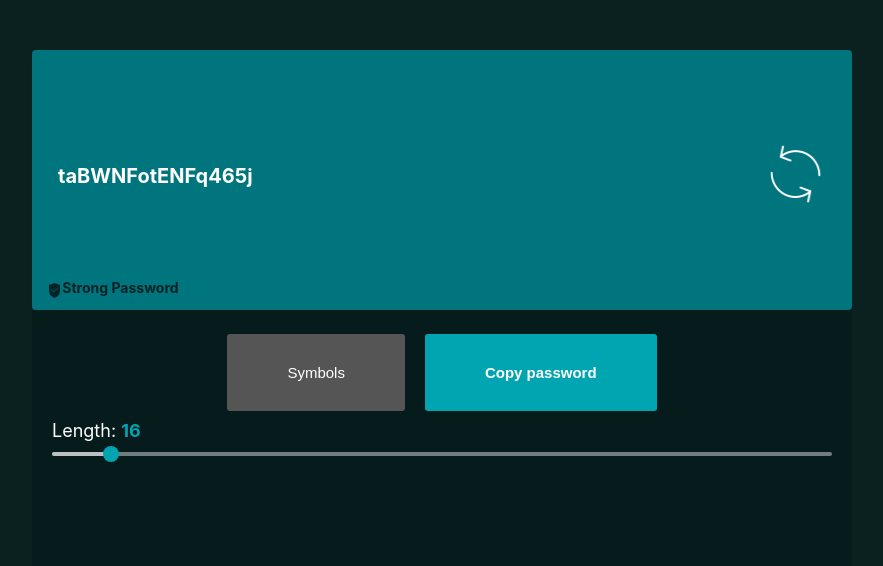
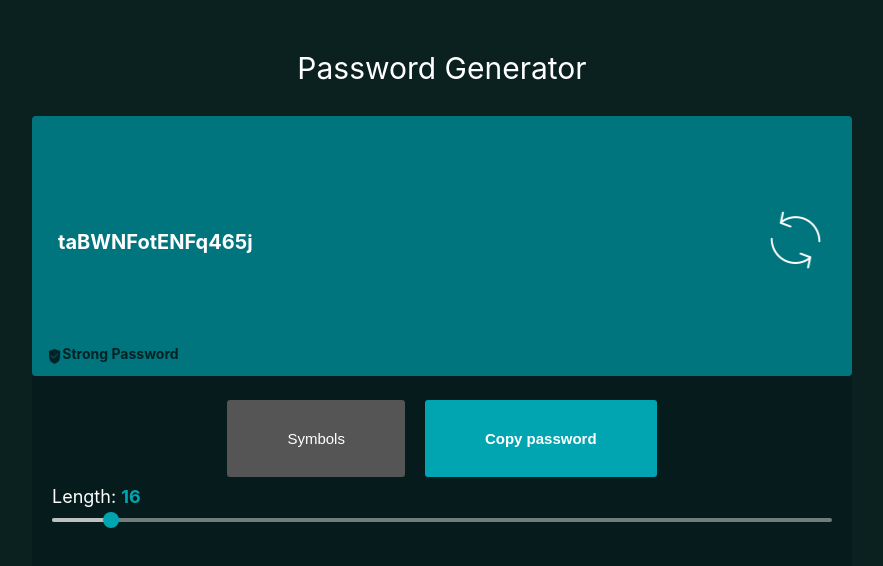
Before and after one commit to avr00/passwordgenerator-react, a React (Create React App) app: page / in a window 1280 px wide. Shown: the top 566 px of the page, without its empty margins (198-1081 px from the left). Built offline with nearby package versions, Linux system fonts and the light colour scheme.

Commit message:
added title

```diff
--- a/src/components/PasswordGenerator.js
+++ b/src/components/PasswordGenerator.js
@@ -92,6 +92,7 @@ class PasswordGenerator extends Component {
     return (
       <div className="bg-color" style={this.bgStyle()}>
         <div className="wrapper" style={this.bgStyle()}>
+        <p className="title">Password Generator</p>
           <div
             className="panel"
             style={
--- a/src/components/PasswordGenerator.scss
+++ b/src/components/PasswordGenerator.scss
@@ -13,6 +13,13 @@ body {
 .App,
 .bg-color {
   height: 100%;
+}
+
+.title {
+  font-size: 30px;
+  color: white;
+  font-weight: 400;
+  margin-top: 0;
 }
 
 .wrapper {
@@ -41,6 +48,7 @@ body {
   max-width: 780px;
   height: 250px;
   padding: 20px;
+  margin-bottom: 30px;
 }
 
 .password {
```
